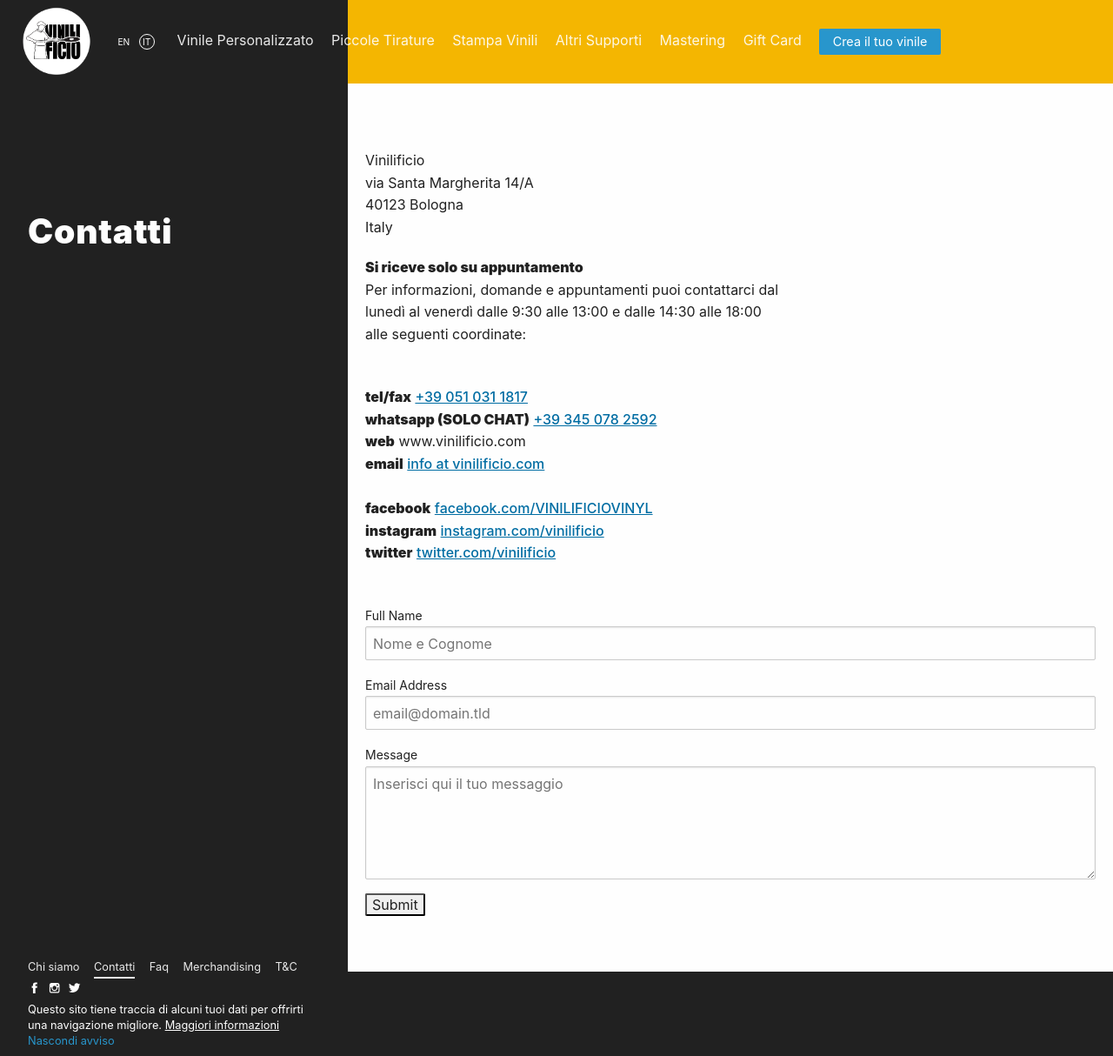
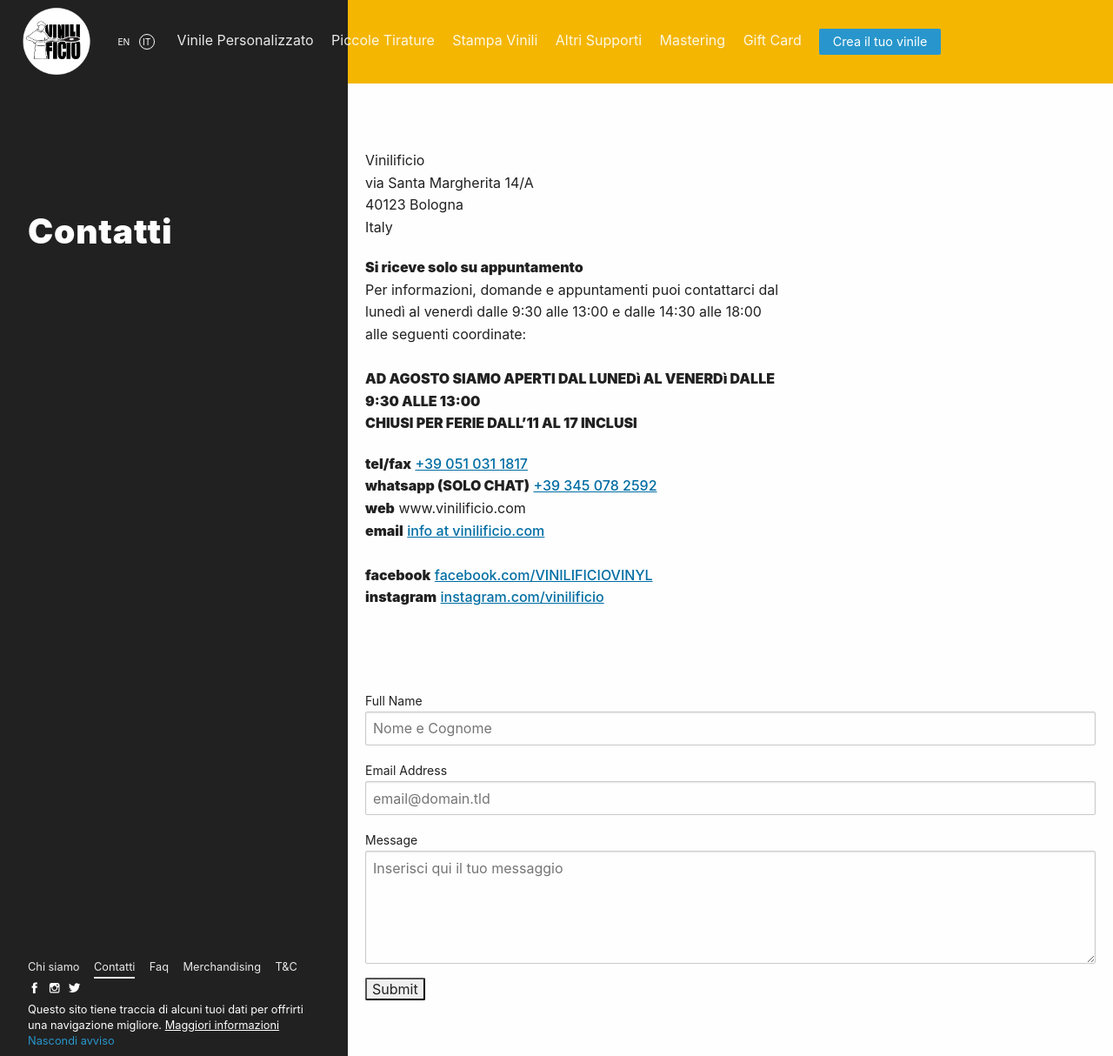
Before and after one commit to Vinilificio/vinilificio.com, a Jekyll site: the page built from _pages/contatti.md, in a window 1280 px wide and 1214 px high. Shown: the whole window at 87% size. Built offline with Jekyll 4.4.1, drawn with Linux system fonts in a browser that asks for light colours; nearby versions of some CDN libraries; comment, search, counter and statistics services are not loaded.

Commit message:
HOLIDAYS 2025

```diff
--- a/_pages/contatti.md
+++ b/_pages/contatti.md
@@ -10,8 +10,10 @@
 40123 Bologna<br>
 Italy
 
-__Si riceve solo su appuntamento__<br>
+__Si riceve solo su appuntamento__ <br>
 Per informazioni, domande e appuntamenti puoi contattarci dal lunedì al venerdì dalle 9:30 alle 13:00 e dalle 14:30 alle 18:00 alle seguenti coordinate:<br><br>
+__AD AGOSTO SIAMO APERTI DAL LUNEDì AL VENERDì DALLE 9:30 ALLE 13:00__ <br>
+__CHIUSI PER FERIE DALL'11 AL 17 INCLUSI__
 
 __tel/fax__ <a href="tel:+390510311817" title="Chiama il Vinilifico">+39 051 031 1817</a><br>
 __whatsapp (SOLO CHAT)__ <a href="https://wa.me/393450782592" title="Chatta su WhatsApp con il Vinilificio">+39 345 078 2592</a><br>
@@ -20,7 +22,7 @@
 <br>
 __facebook__ [facebook.com/VINILIFICIOVINYL](http://www.facebook.com/VINILIFICIOVINYL)<br>
 __instagram__ [instagram.com/vinilificio](http://instagram.com/vinilificio)<br>
-__twitter__ [twitter.com/vinilificio](http://www.twitter.com/vinilificio)
+
 <br>
 <br>
 <form id="fs-frm" name="simple-contact-form" accept-charset="utf-8" action="https://formspree.io/f/xdobonjv" method="post">
```
